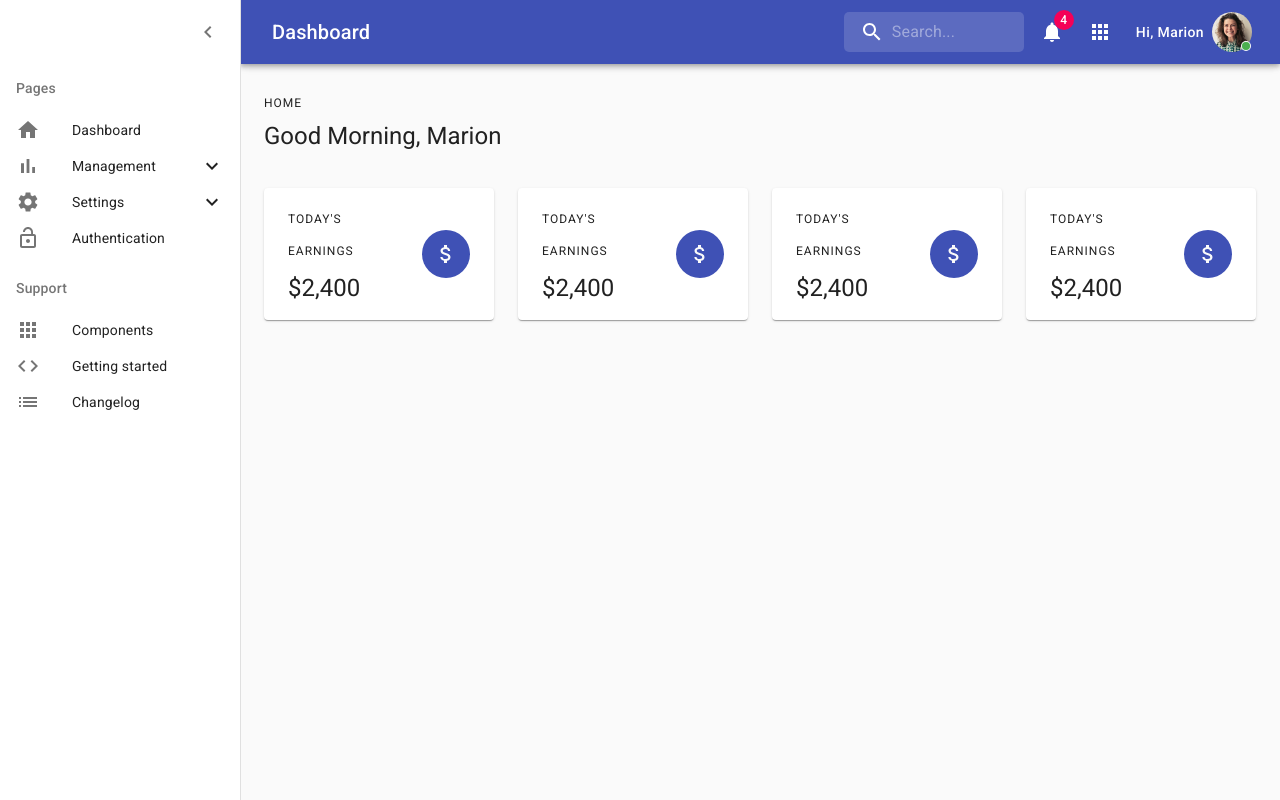
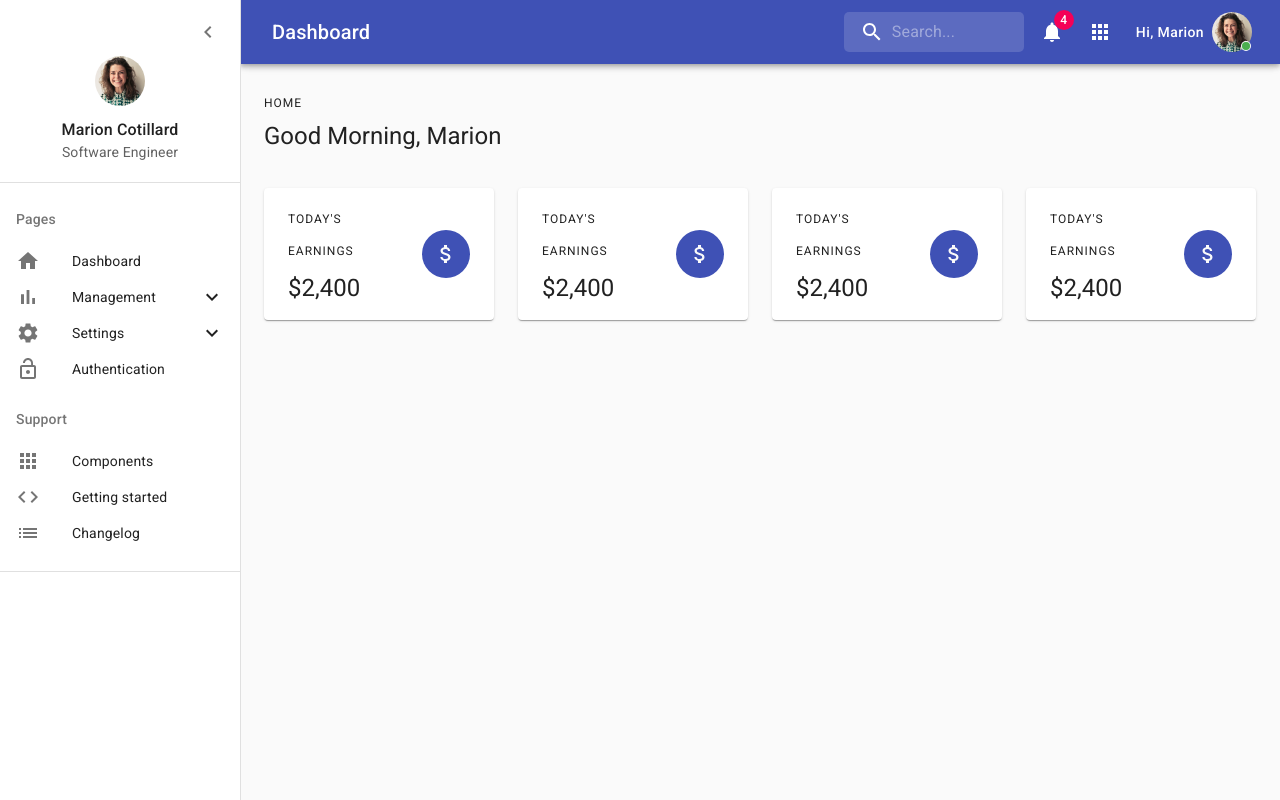
Before and after one commit to AlterClassIO/material-dashboard-react, a React (Create React App) app: page /dashboard in a window 1280 px wide. Built offline with nearby package versions, Linux system fonts and the light colour scheme.

Commit message:
feat: add connected user on drawer

```diff
--- a/src/components/PersistentDrawer.js
+++ b/src/components/PersistentDrawer.js
@@ -2,6 +2,7 @@ import React, { useState } from "react";
 import { Link } from "react-router-dom";
 import styled from 'styled-components';
 // @material-ui/core components
+import { grey } from '@material-ui/core/colors';
 import Drawer from '@material-ui/core/Drawer';
 import List from '@material-ui/core/List';
 import ListSubheader from '@material-ui/core/ListSubheader';
@@ -10,6 +11,10 @@ import ListItemIcon from '@material-ui/core/ListItemIcon';
 import ListItemText from '@material-ui/core/ListItemText';
 import Collapse from '@material-ui/core/Collapse';
 import IconButton from '@material-ui/core/IconButton';
+import Divider from '@material-ui/core/Divider';
+import Avatar from '@material-ui/core/Avatar';
+import Typography from '@material-ui/core/Typography';
+import Grid from '@material-ui/core/Grid';
 // @material-ui/icons components
 import ChevronLeftIcon from '@material-ui/icons/ChevronLeft';
 import BarChartIcon from '@material-ui/icons/BarChart';
@@ -32,10 +37,10 @@ const DrawerContent = styled.div`
 `;
 const DrawerHeader = styled.div`
   display: flex;
+  flex-direction: column;
   align-items: center;
-  justify-content: flex-end;
-  padding: 0 8px;
-  height: ${props => props.height}px;
+  justify-content: center;
+  padding: 8px;
 `;
 const NestedListItem = styled(ListItem)`
   padding-left: 56px;
@@ -55,6 +60,20 @@ const StyledLink = styled(Link)`
   &:focus, &:hover, &:visited, &:link, &:active {
     text-decoration: none;
   }
+`;
+const StyledDivider = styled(Divider)`
+  margin: 12px 0;
+`;
+const StyledAvatar = styled(Avatar)`
+  width: 50px;
+  height: 50px;
+  margin-bottom: 12px;
+`;
+const Name = styled(Typography)`
+  font-weight: 500;
+`;
+const Position = styled(Typography)`
+  color: ${grey[700]};
 `;
 
 // main component
@@ -199,15 +218,26 @@ const PersistentDrawer = (props) => {
     >
       <DrawerContent width={width}>
         <DrawerHeader height={height}>
-          <IconButton onClick={onClose}>
-            <ChevronLeftIcon />
-          </IconButton>
+          <Grid
+            container
+            justify="flex-end"
+            alignItems="center"
+          >
+            <IconButton onClick={onClose}>
+              <ChevronLeftIcon />
+            </IconButton>
+          </Grid>
+          <StyledAvatar alt="Marion Cotillard" src="/avatar.jpg" />
+          <Name variant="body1">Marion Cotillard</Name>
+          <Position variant="body2">Software Engineer</Position>
         </DrawerHeader>
+        <StyledDivider />
         {
           lists.map(list => (
             renderList(list.title, list.items)
           ))
         }
+        <StyledDivider />
       </DrawerContent>
     </StyledDrawer>
   );
```
